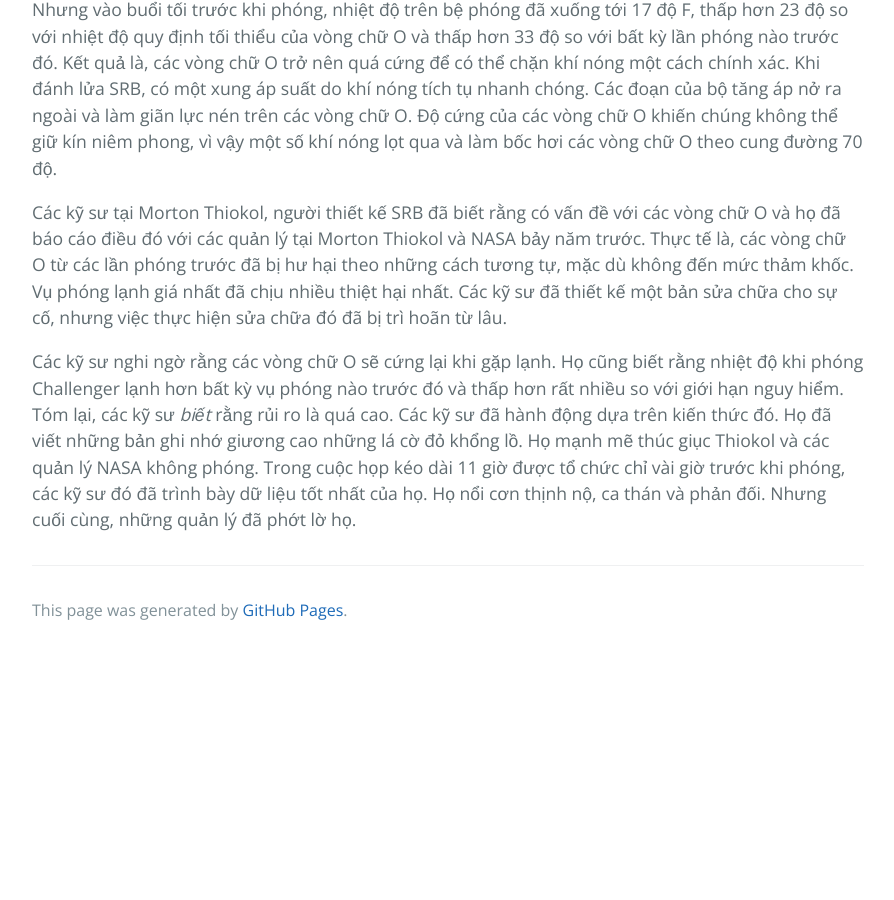
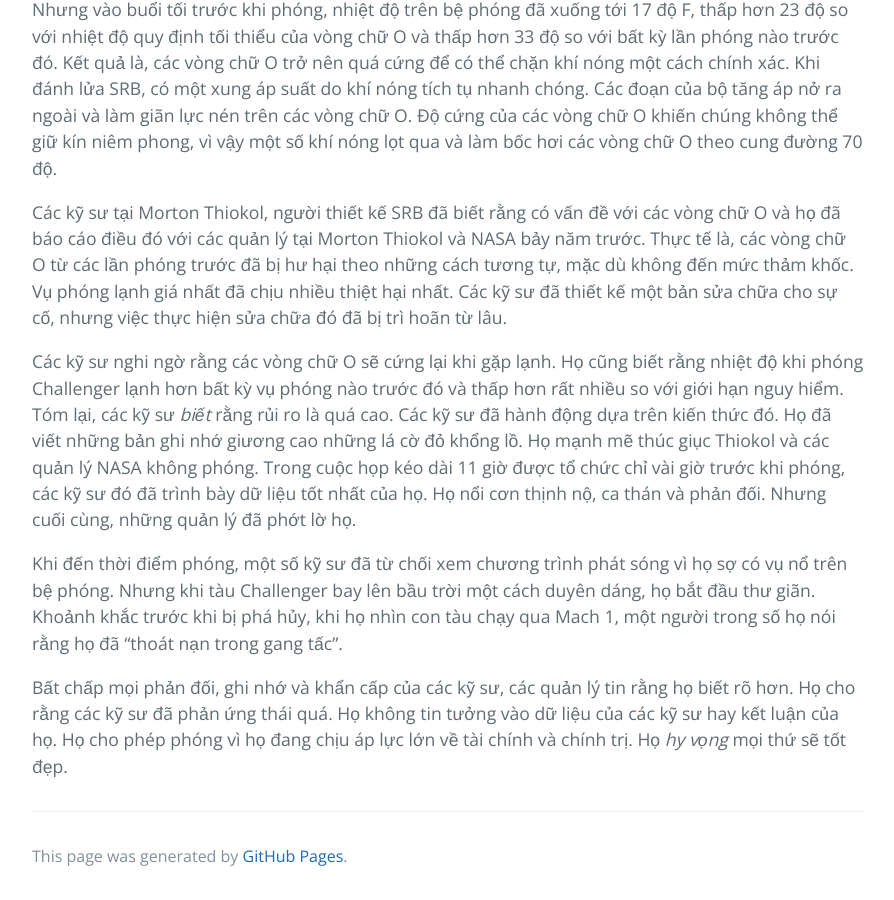
Before and after one commit to HaiBV/haibv.github.io, a Jekyll site: the page built from clean-coder/preface.md, in a window 1280 px wide and 900 px high, scrolled down 845 px. Shown: the whole window, without its empty margins (192-1086 px from the left). Built offline with Jekyll 4.4.1, drawn with Linux system fonts in a browser that asks for light colours; our own code applies the rules of GitHub Pages for plain Markdown files; before the commit the page ends 1499 px from its top, so only the background shows below that.

Commit message:
Book - The Clean Coder - Preface

```diff
--- a/clean-coder/preface.md
+++ b/clean-coder/preface.md
@@ -15,3 +15,7 @@
 Các kỹ sư tại Morton Thiokol, người thiết kế SRB đã biết rằng có vấn đề với các vòng chữ O và họ đã báo cáo điều đó với các quản lý tại Morton Thiokol và NASA bảy năm trước. Thực tế là, các vòng chữ O từ các lần phóng trước đã bị hư hại theo những cách tương tự, mặc dù không đến mức thảm khốc. Vụ phóng lạnh giá nhất đã chịu nhiều thiệt hại nhất. Các kỹ sư đã thiết kế một bản sửa chữa cho sự cố, nhưng việc thực hiện sửa chữa đó đã bị trì hoãn từ lâu.
 
 Các kỹ sư nghi ngờ rằng các vòng chữ O sẽ cứng lại khi gặp lạnh. Họ cũng biết rằng nhiệt độ khi phóng Challenger lạnh hơn bất kỳ vụ phóng nào trước đó và thấp hơn rất nhiều so với giới hạn nguy hiểm. Tóm lại, các kỹ sư _biết_ rằng rủi ro là quá cao. Các kỹ sư đã hành động dựa trên kiến thức đó. Họ đã viết những bản ghi nhớ giương cao những lá cờ đỏ khổng lồ. Họ mạnh mẽ thúc giục Thiokol và các quản lý NASA không phóng. Trong cuộc họp kéo dài 11 giờ được tổ chức chỉ vài giờ trước khi phóng, các kỹ sư đó đã trình bày dữ liệu tốt nhất của họ. Họ nổi cơn thịnh nộ, ca thán và phản đối. Nhưng cuối cùng, những quản lý đã phớt lờ họ.
+
+Khi đến thời điểm phóng, một số kỹ sư đã từ chối xem chương trình phát sóng vì họ sợ có vụ nổ trên bệ phóng. Nhưng khi tàu Challenger bay lên bầu trời một cách duyên dáng, họ bắt đầu thư giãn. Khoảnh khắc trước khi bị phá hủy, khi họ nhìn con tàu chạy qua Mach 1, một người trong số họ nói rằng họ đã "thoát nạn trong gang tấc".
+
+Bất chấp mọi phản đối, ghi nhớ và khẩn cấp của các kỹ sư, các quản lý tin rằng họ biết rõ hơn. Họ cho rằng các kỹ sư đã phản ứng thái quá. Họ không tin tưởng vào dữ liệu của các kỹ sư hay kết luận của họ. Họ cho phép phóng vì họ đang chịu áp lực lớn về tài chính và chính trị. Họ _hy vọng_ mọi thứ sẽ tốt đẹp.
```
